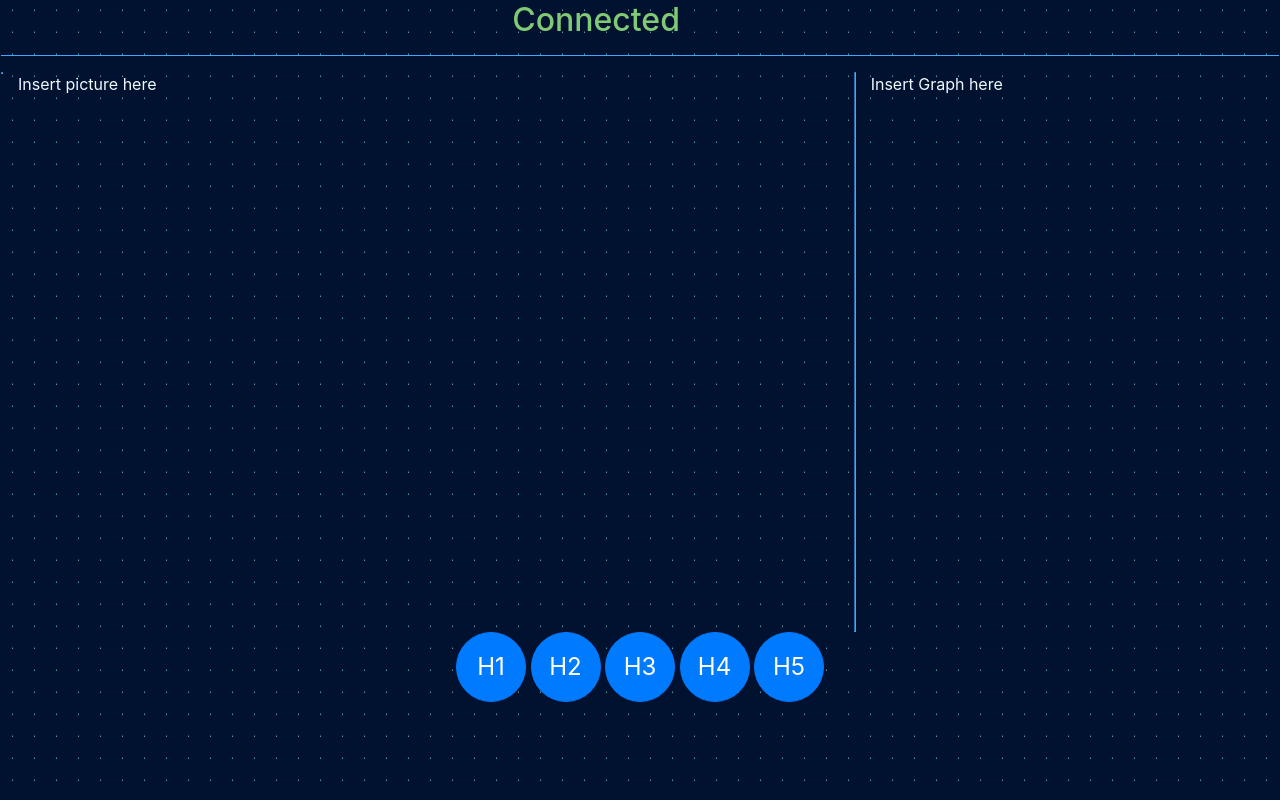
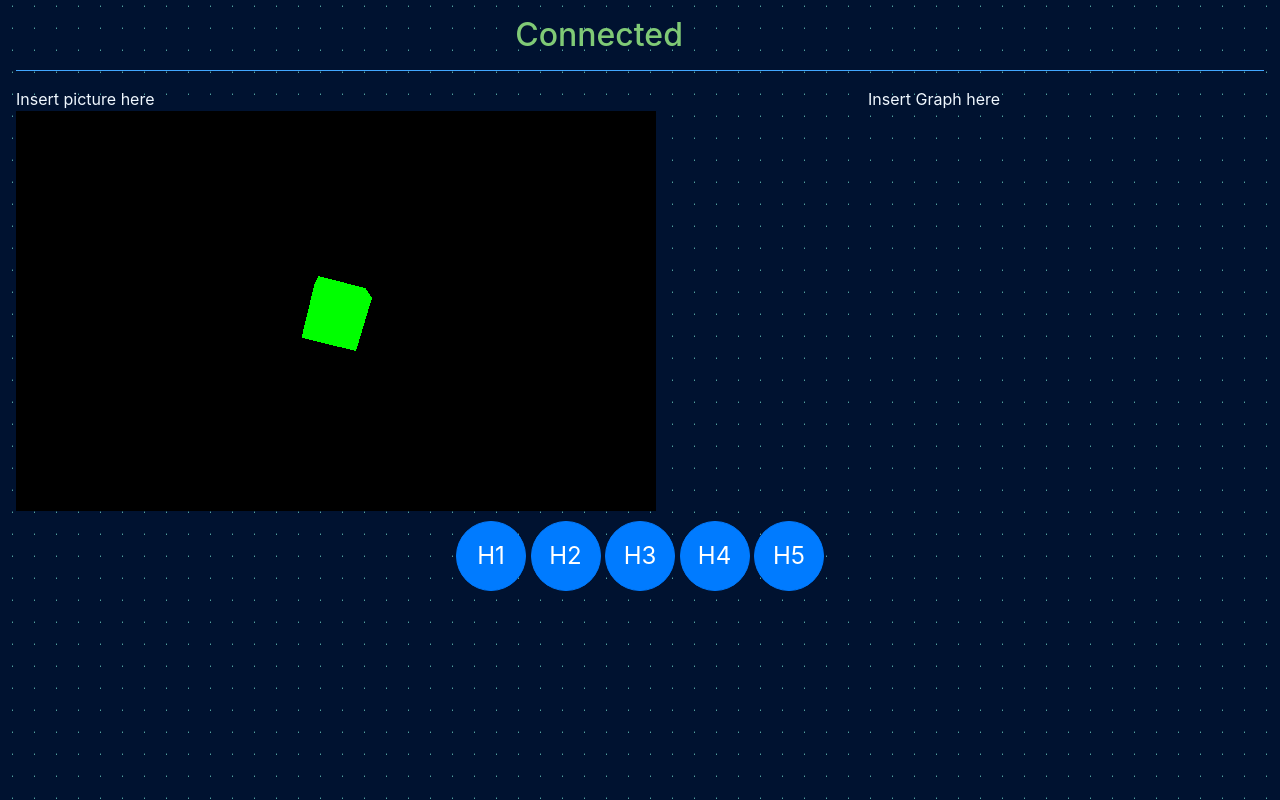
Before and after one commit to InderdeepBajwa/HTV2Web, a plain HTML site: page index.html in a window 1280 px wide. Drawn offline with nearby package versions, Linux system fonts and the light colour scheme.

Commit message:
Fixed vertical line, added sample animation

```diff
--- a/css/style.css
+++ b/css/style.css
@@ -2,10 +2,10 @@
 body {
   background-color: #001230;
   color: aliceblue;
-  padding: 0rem;
+  padding: 1rem;
   background: linear-gradient(90deg, #001230 21px, transparent 1%) center, linear-gradient(#001230 21px, transparent 1%) center,#76e0d0;
   background-size: 22px 22px;
-  margin: 1px;
+  margin: 0px;
 }
 
 hr {
@@ -45,8 +45,11 @@ div.vertical-line{
 .btn-circle.btn-xl {
   width: 70px;
   height: 70px;
+  margin-top: 10px;
   padding: 10px 16px;
   font-size: 24px;
   line-height: 1.33;
   border-radius: 35px;
 }
+
+/* Graph */
--- a/index.html
+++ b/index.html
@@ -7,6 +7,7 @@
     <link rel="stylesheet" href="https://maxcdn.bootstrapcdn.com/bootstrap/4.0.0/css/bootstrap.min.css">
     <script src="//netdna.bootstrapcdn.com/bootstrap/3.0.0/js/bootstrap.min.js"></script>
     <script src="//code.jquery.com/jquery-1.11.1.min.js"></script>
+    <script src="js/three.js"></script>
 
     <link rel="stylesheet" href="css/style.css">
 
@@ -18,37 +19,47 @@
       <element class = "flashit" >Connected</element>
     </h2>
 <hr>
-<div class="vertical-line"></div>
+<section>
     <div class = "row">
-      <div class = "col-8">
+      <div id = "animation" class = "col-8">
         Insert picture here
+        <script>
+          //JS goes here
 
-        <script src="js/three.js"></script>
-        <script>//JS goes here
-          var scene = new THREE.scene();
-          var camera = new THREE.PerspectiveCamera(75, window.innerWidth / window.innerHeight, 0.1, 1000 );
+          // Creating the scene
+
+          var scene = new THREE.Scene();
+          var camera = new THREE.PerspectiveCamera( 75, window.innerWidth / window.innerHeight, 0.1, 1000 );
 
           var renderer = new THREE.WebGLRenderer();
-          renderer.setSize( window.innerWidth, window.innerHeight );
+          renderer.setSize( window.innerWidth/2, window.innerHeight/2 );
           document.body.appendChild( renderer.domElement );
 
+          // Creating a cube
+          var geometry = new THREE.BoxGeometry( 1, 1, 1 );
+          var material = new THREE.MeshBasicMaterial( { color: 0x00ff00 } );
+          var cube = new THREE.Mesh( geometry, material );
+          scene.add( cube );
 
+          camera.position.z = 5;
 
-          // Anon function for loop/display
           function animate() {
                   requestAnimationFrame( animate );
+                  cube.rotation.x += 0.1;
+                  cube.rotation.y += 0.1;
                   renderer.render( scene, camera );
               }
               animate();
         </script>
+      </div>
+
+      <div class = "col sm-3" style="vertical-align:top; display:inline;">
+          Insert Graph here
 
         </div>
-      <div class="vertical-line" style="height: 35em;"></div>
-      <div class = "col">
-          Insert Graph here
         </div>
       </div>
-
+      </section>
     <!-- Gestures -->
 
     <center>
```
Also changed, not shown: graphtest.html (added, +43 -0 lines). Lines whose indentation alone changed are shown as unchanged.
